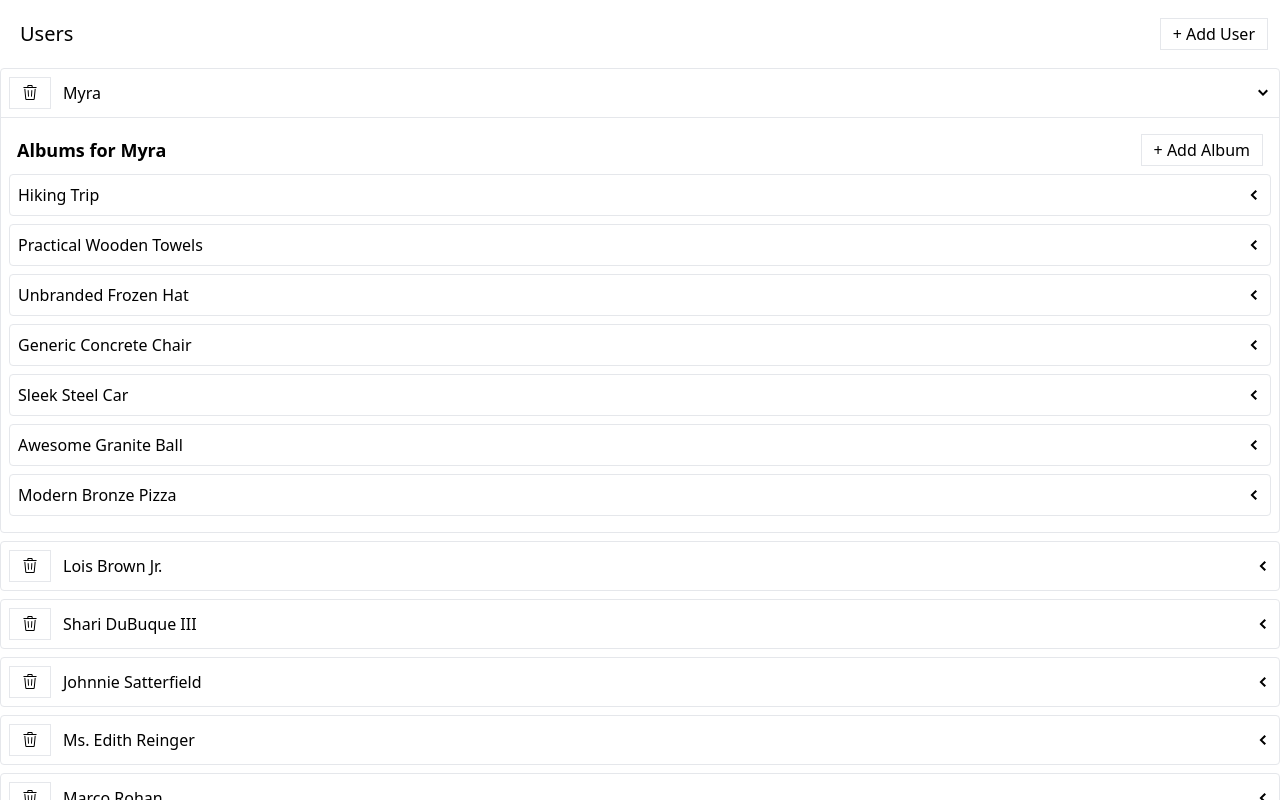
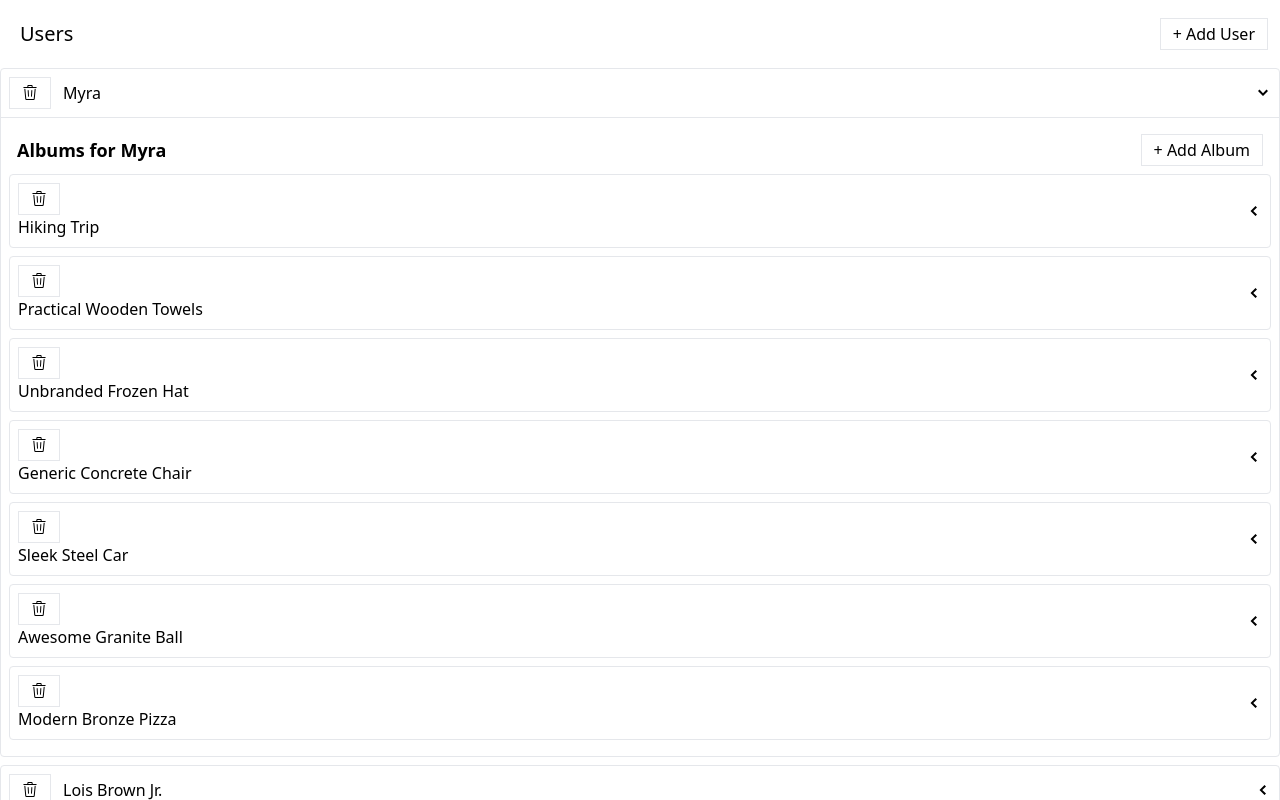
Before and after one commit to andrewmfabbro/media, a React (Create React App) app: page / in a window 1280 px wide. Both pictures are taken after a click on the element 1263 px from the left and 93 px from the top of the page. Shown: the top 800 px of the page. Built offline with nearby package versions, Linux system fonts and the light colour scheme; data requests are answered from the project's data file.

Commit message:
created AlbumsListItem

```diff
--- a/src/components/AlbumsList.js
+++ b/src/components/AlbumsList.js
@@ -1,7 +1,8 @@
 import { useFetchAlbumsQuery, useAddAlbumMutation } from "../store";
 import Skeleton from "./Skeleton";
-import ExpandablePanel from "./ExpandablePanel";
+//import ExpandablePanel from "./ExpandablePanel";
 import Button from "./Button";
+import AlbumsListItem from "./AlbumsListItem";
 
 function AlbumsList({ user }) {
   const { data, error, isLoading } = useFetchAlbumsQuery(user);
@@ -20,12 +21,7 @@ function AlbumsList({ user }) {
     content = <div>Error loading albums.</div>;
   } else {
     content = data.map((album) => {
-      const header = <div>{album.title}</div>;
-      return (
-        <ExpandablePanel key={album.id} header={header}>
-          List of photos in the album.
-        </ExpandablePanel>
-      );
+      return <AlbumsListItem key={album.id} album={album} />;
     });
   }
 
--- /dev/null
+++ b/src/components/AlbumsListItem.js
@@ -0,0 +1,22 @@
+import { GoTrash } from "react-icons/go";
+import Button from "./Button";
+import ExpandablePanel from "./ExpandablePanel";
+
+function AlbumsListItem({ album }) {
+  const header = (
+    <div>
+      <Button>
+        <GoTrash />
+      </Button>
+      {album.title}
+    </div>
+  );
+
+  return (
+    <ExpandablePanel key={album.id} header={header}>
+      List of photos in the album.
+    </ExpandablePanel>
+  );
+}
+
+export default AlbumsListItem;
```
